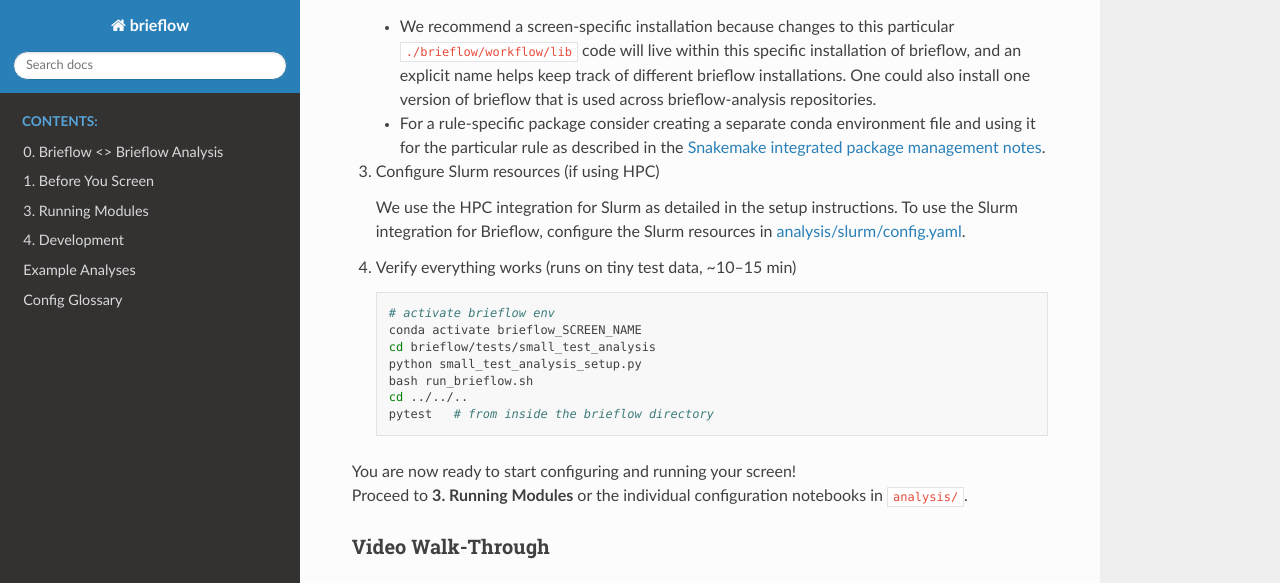
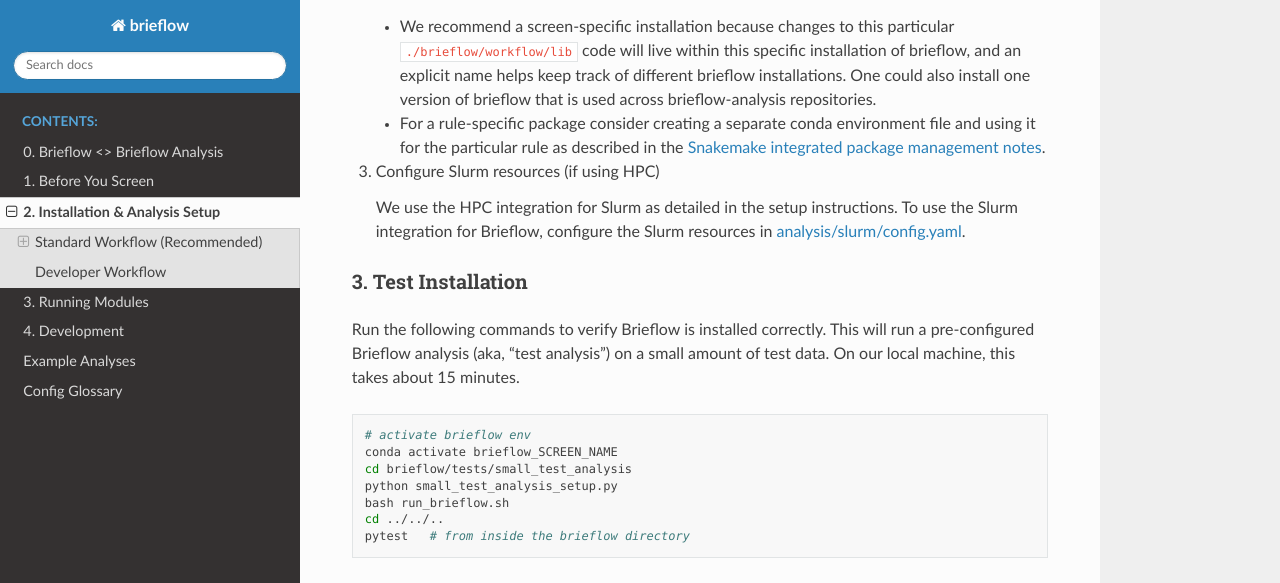
Before and after one commit to cheeseman-lab/brieflow, a Sphinx documentation site: the page built from docs/source/2.installation_analysis_setup.md, in a window 1280 px wide and 1400 px high, scrolled down 1710 px. Shown: the top 583 px of the window. Built offline with Sphinx 7.4.7 and the Read the Docs theme 3.1.0, drawn with Linux system fonts in a browser that asks for light colours; pages that are not in the unit, such as notebooks, are missing from menus; some of the changed text lies outside the part shown; grey boxes are pictures that could not be loaded.

Commit message:
rename file

````diff
--- a/docs/source/2.screen_analysis_setup.md
+++ b/docs/source/2.installation_analysis_setup.md
@@ -67,7 +67,12 @@
 
    We use the HPC integration for Slurm as detailed in the setup instructions. To use the Slurm integration for Brieflow, configure the Slurm resources in [analysis/slurm/config.yaml](analysis/slurm/config.yaml).
 
-4. Verify everything works (runs on tiny test data, ~10–15 min)
+
+### 3. Test Installation
+
+Run the following commands to verify Brieflow is installed correctly.
+This will run a pre-configured Brieflow analysis (aka, "test analysis") on a small amount of test data.
+On our local machine, this takes about 15 minutes.
 
    ```bash
    # activate brieflow env
@@ -79,8 +84,10 @@
    pytest   # from inside the brieflow directory
    ```
 
-You are now ready to start configuring and running your screen!
-Proceed to **3. Running Modules** or the individual configuration notebooks in `analysis/`.
+### Running Modules
+
+You are now ready to start configuring and running your screen.
+See [3. Running Modules](https://brieflow.readthedocs.io/en/latest/3.running_modules.html) to determine how to proceed!
 
 ### Video Walk-Through
 
````
Also changed, not shown: other parts of docs/source/2.installation_analysis_setup.md (+0 -2 lines), docs/source/4.development.md (+8 -0 lines).
